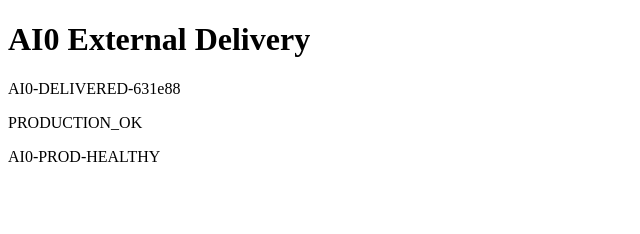
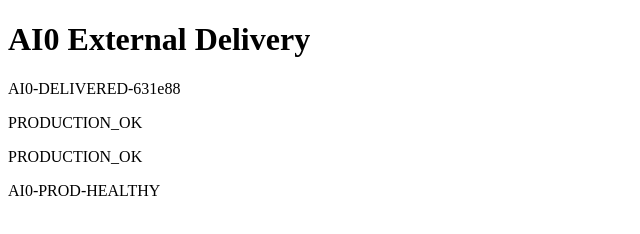
Before and after one commit to HALF-2300/ai0-external-delivery-proof, a plain HTML site: page index.html in a window 1280 px wide. Shown: the whole page, without its empty margins (0-640 px from the left). Drawn offline with Linux system fonts and the light colour scheme.

```diff
--- a/index.html
+++ b/index.html
@@ -1 +1 @@
-<!doctype html><html><head><title>AI0 Ext</title></head><body><h1>AI0 External Delivery</h1><p id='marker'>AI0-DELIVERED-631e88</p><p id='prod-marker'>PRODUCTION_OK</p><p id='prod-marker'>AI0-PROD-HEALTHY</p></body></html>
+<!doctype html><html><head><title>AI0 Ext</title></head><body><h1>AI0 External Delivery</h1><p id='marker'>AI0-DELIVERED-631e88</p><p id='prod-marker'>PRODUCTION_OK</p><p id='prod-marker'>PRODUCTION_OK</p><p id='prod-marker'>AI0-PROD-HEALTHY</p></body></html>
```
